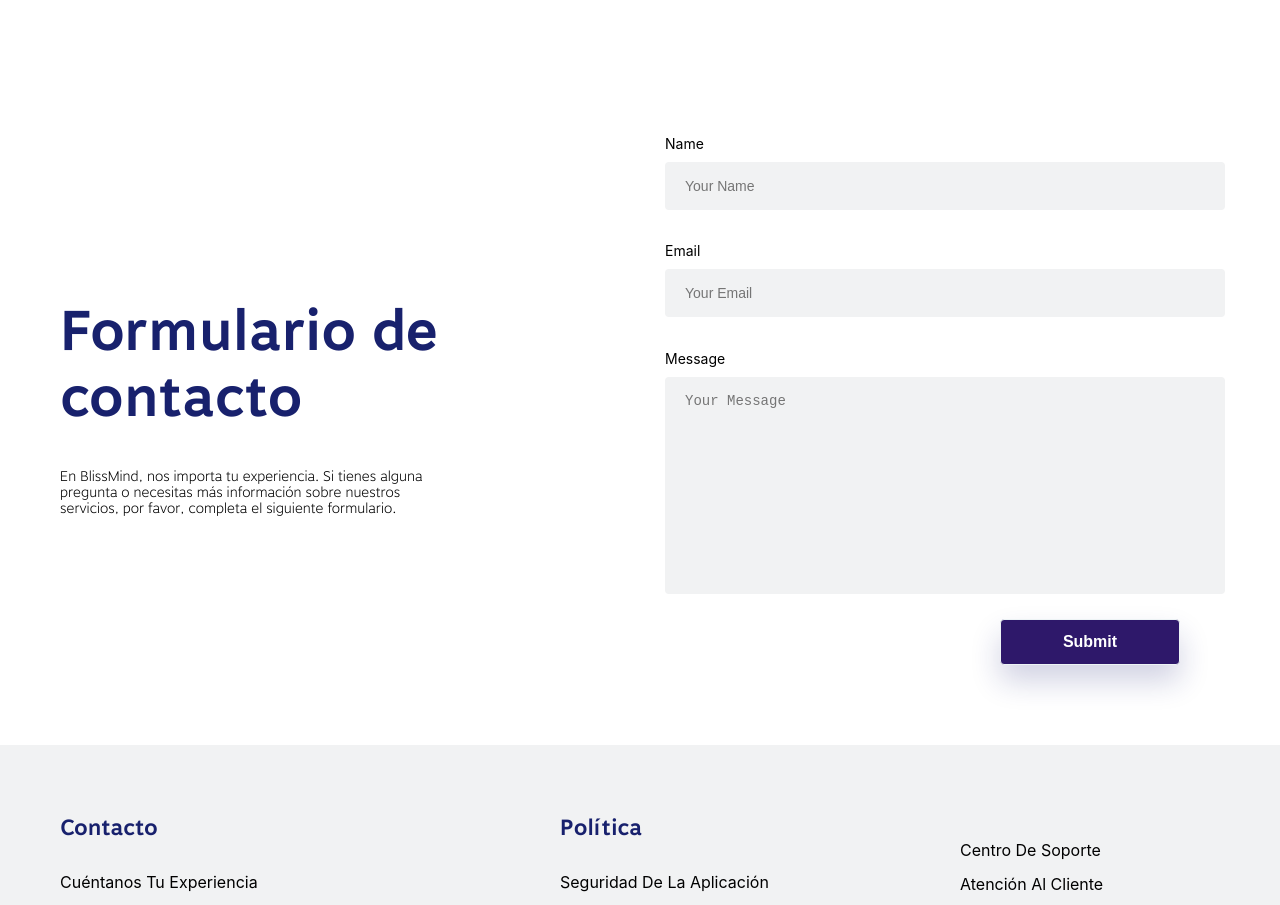
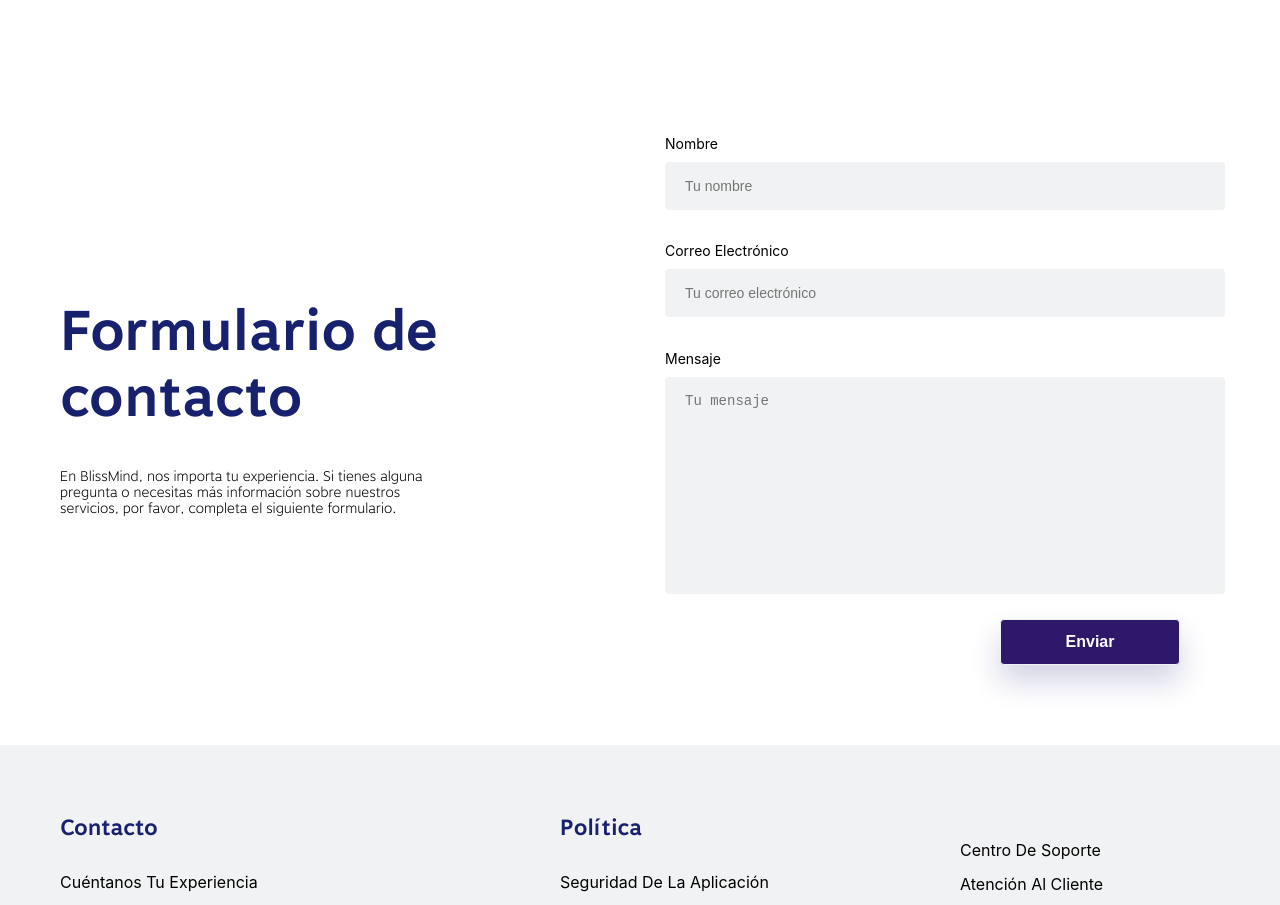
Before and after one commit to wagnermorillo/BlissMind.AI, a React (Vite) app in the folder FrontendBlissMind/: page / in a window 1280 px wide. Shown: the part 3860-4765 px from the top of the page. Built offline with nearby package versions, Linux system fonts and the light colour scheme.

Commit message:
Fix language landing page

```diff
--- a/FrontendBlissMind/src/components/ContactForm/index.jsx
+++ b/FrontendBlissMind/src/components/ContactForm/index.jsx
@@ -30,8 +30,8 @@ const Contact = ({ title, content, id }) => {
               <Col span={24}>
                 <Input
                   type="text"
-                  name="name"
-                  placeholder="Your Name"
+                  name="Nombre"
+                  placeholder="Tu nombre"
                   value={values.name || ""}
                   onChange={handleChange}
                 />
@@ -40,8 +40,8 @@ const Contact = ({ title, content, id }) => {
               <Col span={24}>
                 <Input
                   type="text"
-                  name="email"
-                  placeholder="Your Email"
+                  name="Correo Electrónico"
+                  placeholder="Tu correo electrónico"
                   value={values.email || ""}
                   onChange={handleChange}
                 />
@@ -49,15 +49,15 @@ const Contact = ({ title, content, id }) => {
               </Col>
               <Col span={24}>
                 <TextArea
-                  placeholder="Your Message"
+                  placeholder="Tu mensaje"
                   value={values.message || ""}
-                  name="message"
+                  name="Mensaje"
                   onChange={handleChange}
                 />
                 <ValidationType type="message" />
               </Col>
               <ButtonContainer>
-                <Button name="submit">Submit</Button>
+                <Button name="submit">Enviar</Button>
               </ButtonContainer>
             </FormGroup>
           </Slide>
```
